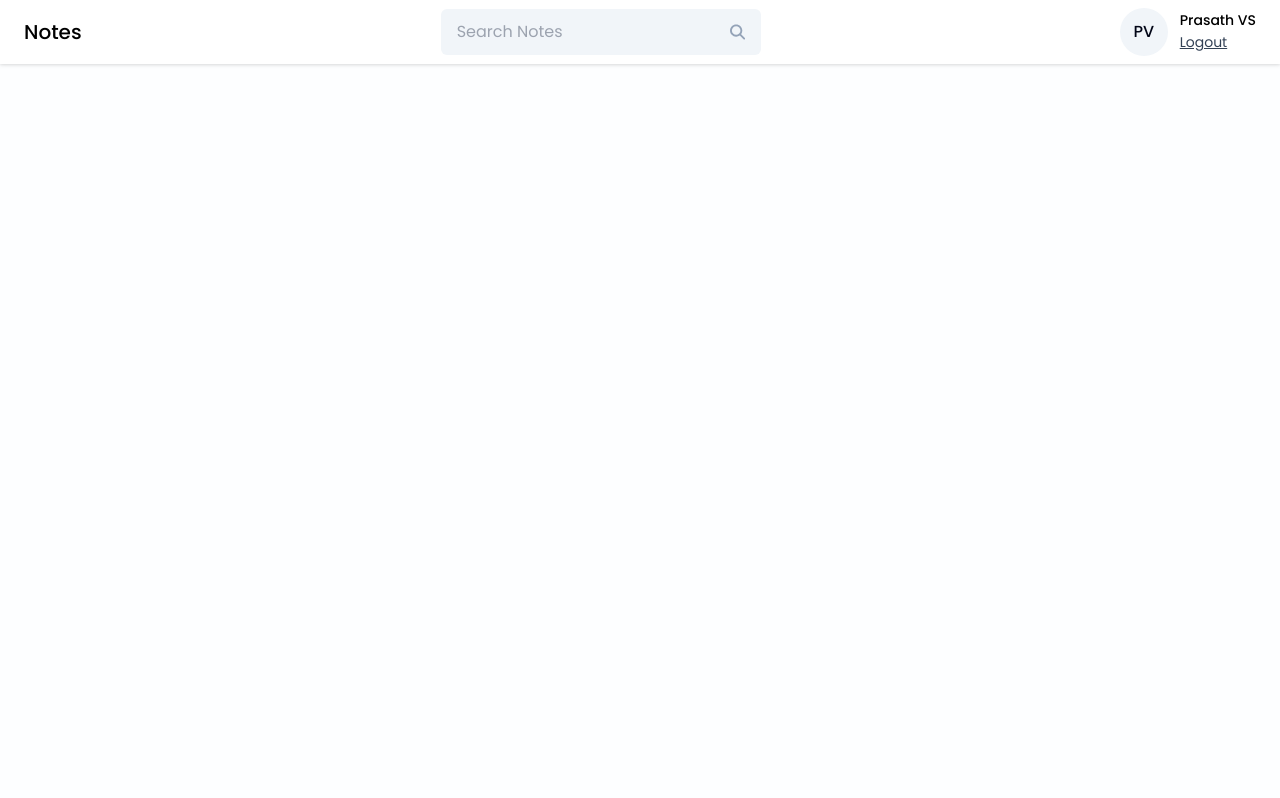
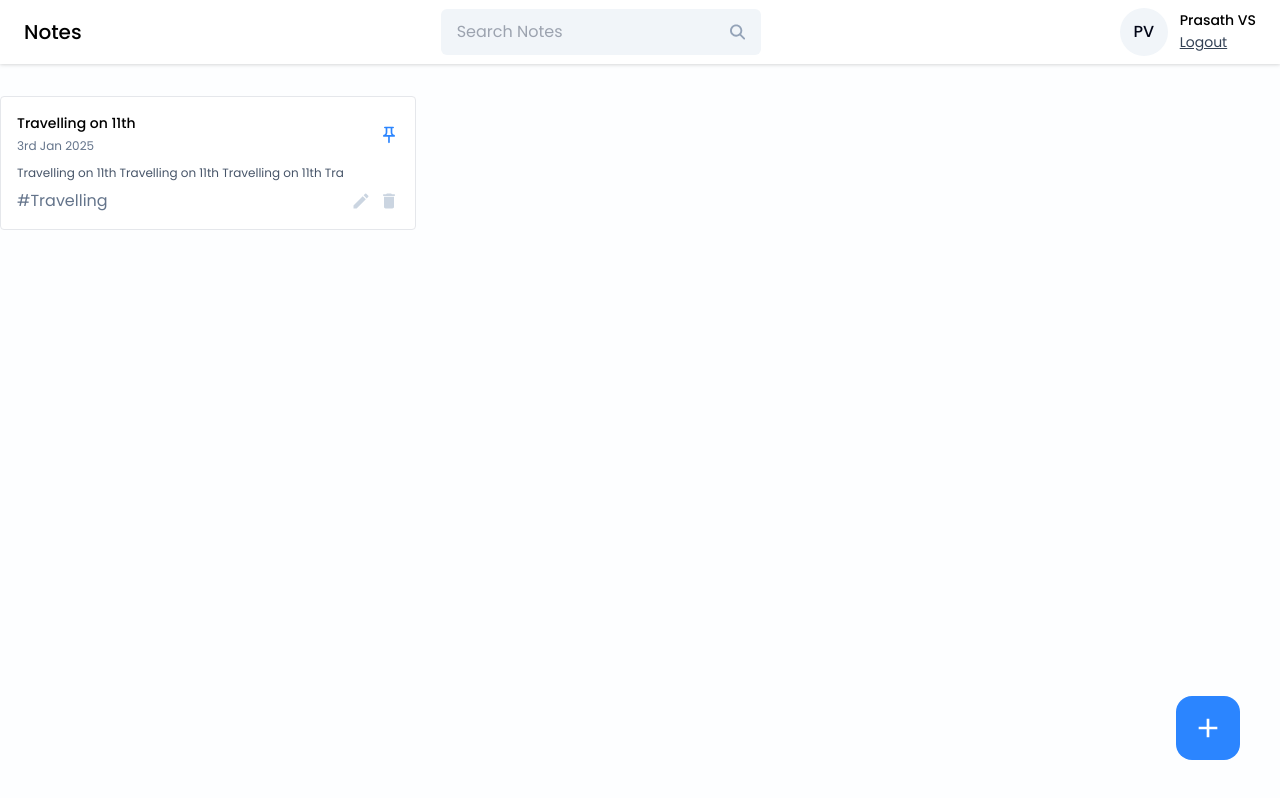
Before and after one commit to vsp1601/Notes-App, a React (Vite) app in the folder frontend/Notes-App/: page /dashboard in a window 1280 px wide. Built offline with nearby package versions, Linux system fonts and the light colour scheme.

Commit message:
Notes Card Added

```diff
--- /dev/null
+++ b/frontend/Notes-App/src/components/Cards/NoteCard.jsx
@@ -0,0 +1,39 @@
+import React from 'react'
+import {MdOutlinePushPin} from 'react-icons/md'
+import {MdCreate, MdDelete} from 'react-icons/md'
+
+
+const NoteCard = (props) => {
+    const {title, date, content, tags, isPinned, onEdit, onDelete, onPinNote} = props
+  return (
+    <div className='border rounded p-4 bg-white hover:shadow-xl transition-all ease-in-out'>
+      <div className='flex items-center justify-between'>
+        <div>
+            <h6 className='text-sm font-medium'>{title}</h6>
+            <span className='text-xs text-slate-500'>{date}</span>
+        </div>
+        <MdOutlinePushPin className={'icon-btn' + (isPinned ? ' text-primary' : ' text-slate-300')} onClick={onPinNote} />
+      </div>
+
+      <p className='text-xs text-slate-600 mt-2'>{content?.slice(0,60)}</p>
+
+      <div className='flex items-center justify-between mt-2'>
+        <div className='test-xs text-slate-500'>
+            {tags}
+        </div>
+        <div className='flex items-center gap-2'>
+            <MdCreate
+                className='icon-btn hover:text-green-600'
+                onClick={onEdit}
+            />
+            <MdDelete
+                className='icon-btn hover:text-red-500'
+                onClick={onDelete}
+            />
+        </div>
+      </div>
+    </div>
+  )
+}
+
+export default NoteCard
--- a/frontend/Notes-App/src/index.css
+++ b/frontend/Notes-App/src/index.css
@@ -23,4 +23,8 @@
   .btn-primary {
     @apply w-full text-sm bg-primary text-white p-2 rounded my-1 hover:bg-blue-600;
   }
+
+  .icon-btn {
+    @apply text-xl text-slate-300 cursor-pointer hover:text-primary;
+  }
 }
--- a/frontend/Notes-App/src/pages/Home/Home.jsx
+++ b/frontend/Notes-App/src/pages/Home/Home.jsx
@@ -1,11 +1,33 @@
 import React from 'react'
 import Navbar from '../../components/Navbar/Navbar'
+import NoteCard from '../../components/Cards/NoteCard'
+import { MdAdd } from 'react-icons/md'
 
 const Home = () => {
   return (
     <>
       <Navbar />
 
+      <div className='container mx-auto'>
+        <div className='grid grid-cols-3 gap-4 mt-8'>
+          <NoteCard
+            title='Travelling on 11th'
+            date='3rd Jan 2025'
+            content='Travelling on 11th Travelling on 11th Travelling on 11th Travelling on 11th'
+            tags='#Travelling'
+            isPinned={true}
+            onEdit={()=>{}}
+            onDelete={()=>{}}
+            onPinNote={()=>{}}
+          />
+        </div>
+      </div>
+
+      <button className='w-16 h-16 flex items-center justify-center rounded-2xl bg-primary hover:bg-blue-600 absolute right-10 bottom-10'
+      onClick={() => {}}>
+        <MdAdd className='text-[32px] text-white' />
+      </button>
+
     </>
   )
 }
```
